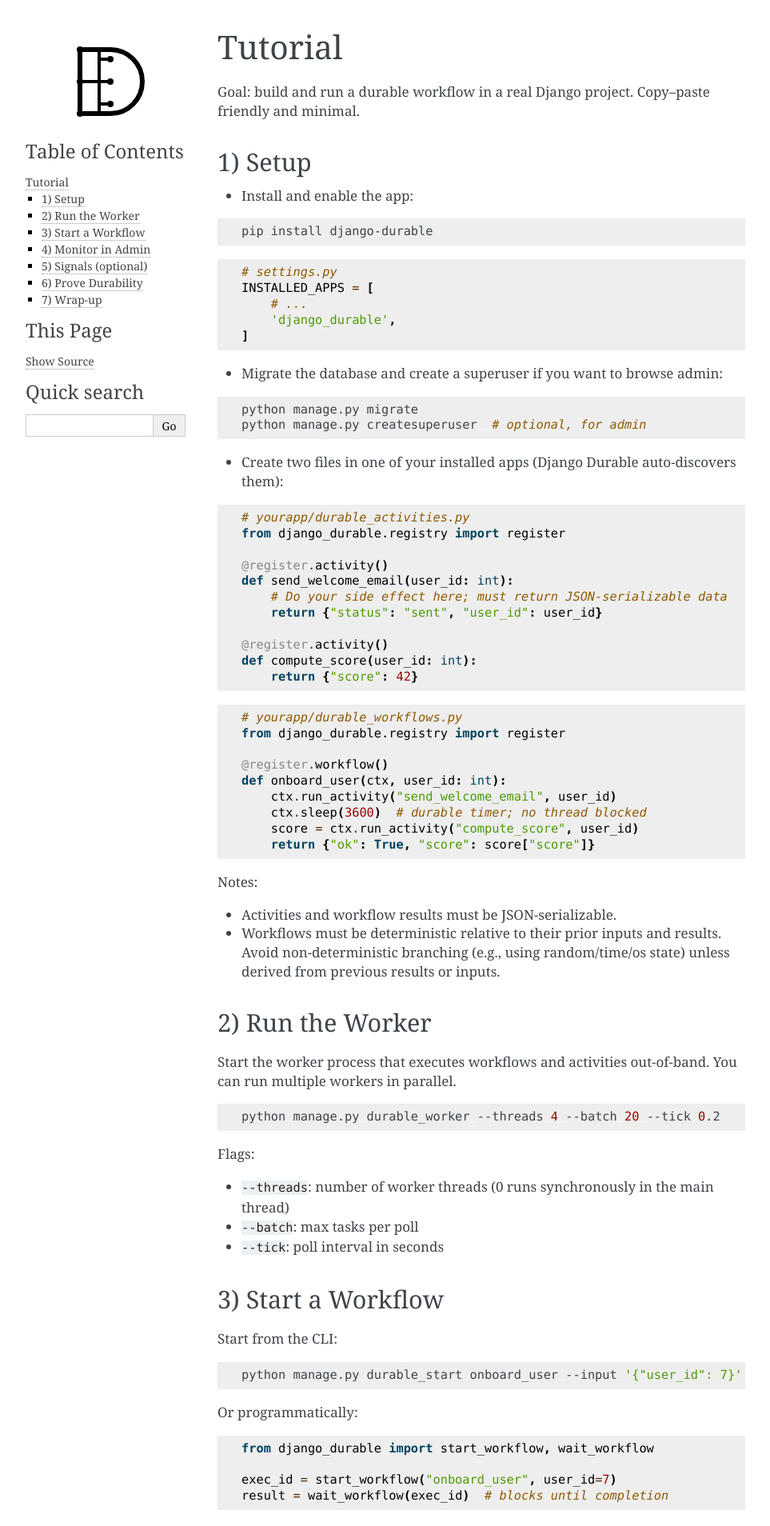
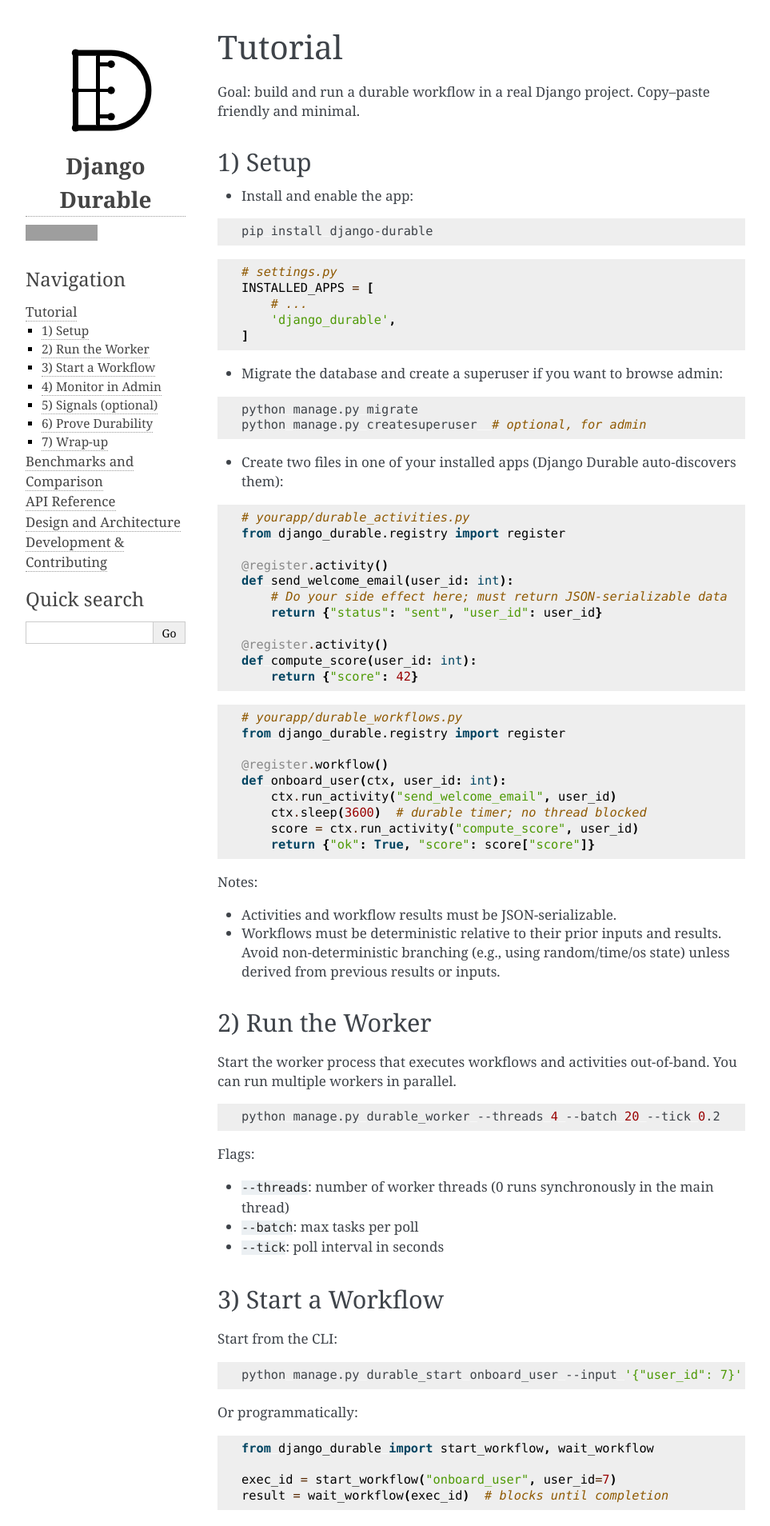
Before and after one commit to grantjenks/django-durable, a Sphinx documentation site: the page built from docs/tutorial.md, in a window 1280 px wide. Shown: the top 1908 px of the page at 80% size, without its empty margins (148-1111 px from the left). Built offline with Sphinx 7.4.7, drawn with Linux system fonts in a browser that asks for light colours; grey boxes are pictures that could not be loaded.

Commit message:
improve sidebar formatting

```diff
--- /dev/null
+++ b/docs/_static/custom.css
@@ -0,0 +1,25 @@
+/* Sidebar logo: enlarge by 50% and center title */
+/* Enlarge logo with layout-aware sizing (avoid transform overlap) */
+div.sphinxsidebarwrapper p.logo img.logo {
+  display: block;
+  margin: 0 auto 8px auto;
+  width: 150px;   /* safe within 220px sidebar; adjust as needed */
+  height: auto;
+}
+
+/* Center the project name under the logo */
+div.sphinxsidebarwrapper h1.logo,
+div.sphinxsidebarwrapper h1.logo a {
+  text-align: center !important;
+  display: block;
+}
+
+/* GitHub stars: centered spacing */
+/* If custom stars block is present, center it */
+div.sphinxsidebarwrapper p.github-stars {
+  text-align: center;
+  margin: 8px 0 12px 0;
+}
+
+/* Move search to bottom handled by html_sidebars ordering; ensure spacing */
+div.sphinxsidebar #searchbox { margin-top: 16px; }
--- a/docs/conf.py
+++ b/docs/conf.py
@@ -34,6 +34,28 @@
 html_theme = 'alabaster'
 html_static_path = ['_static']
 html_logo = '_static/django-durable-logo.svg'
+html_css_files = ['custom.css']
+
+# Sidebar layout: put search at the bottom
+html_sidebars = {
+    '**': [
+        'about.html',          # shows logo, project name, description
+        'navigation.html',
+        'relations.html',
+        'searchbox.html',
+    ]
+}
+
+# Alabaster theme options: center name, show GitHub star button
+html_theme_options = {
+    'logo_name': True,
+    'logo_text_align': 'center',
+    'github_user': 'grantjenks',
+    'github_repo': 'django-durable',
+    'github_button': True,       # show GitHub star button
+    'github_type': 'star',
+    'github_count': True,
+}
 
 # Autodoc defaults
 autodoc_default_options = {
```
